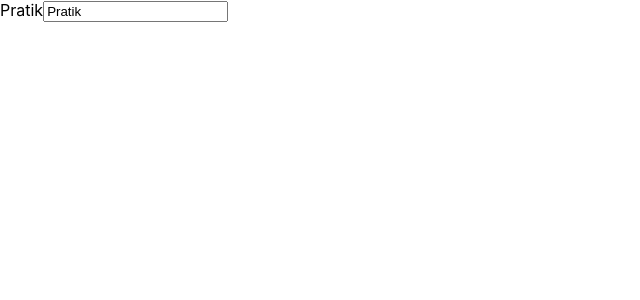
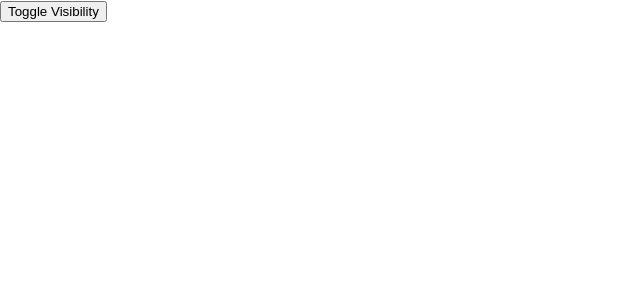
Before and after one commit to ThePratikSah/reactapp, a React (Create React App) app: page / in a window 1280 px wide. Shown: the top 300 px of the page, without its empty margins (0-640 px from the left). Built offline with nearby package versions, Linux system fonts and the light colour scheme.

Commit message:
rendering contenr conditionally

```diff
--- a/src/components/HooksEx.jsx
+++ b/src/components/HooksEx.jsx
@@ -2,12 +2,30 @@ import React, { useState } from "react";
 
 const HooksEx = () => {
   const [name, setname] = useState(() => "Pratik");
+  const [visible, setvisible] = useState(() => false);
   const nameChangeHandler = (event) => setname(event.target.value);
+
+  let input = null;
+
+  if (visible) {
+    input = (
+      <>
+        <label>{name}</label>
+        <input type="text" onChange={nameChangeHandler} value={name} />
+      </>
+    );
+  }
 
   return (
     <>
-      <label>{name}</label>
-      <input type="text" onChange={nameChangeHandler} value={name} />
+      <button
+        onClick={() => {
+          setvisible((visible) => !visible);
+        }}
+      >
+        Toggle Visibility
+      </button>
+      {input}
     </>
   );
 };
```
